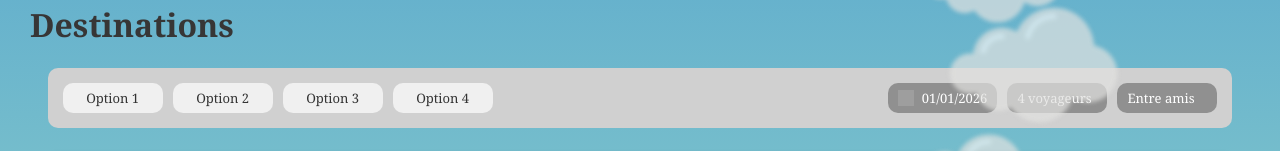
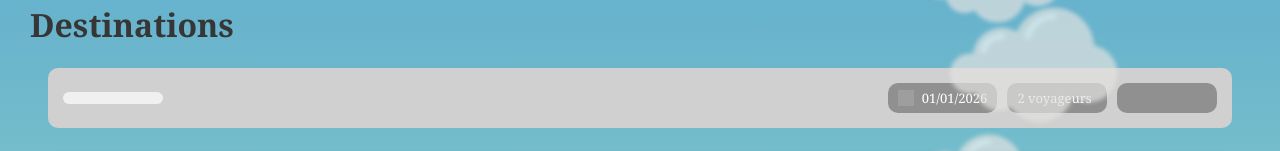
Before and after one commit to FelixHumeau/ECO2TRIP, a React (Create React App) app in the folder front/: page /trips in a window 1280 px wide. Shown: the part 108-259 px from the top of the page. Built offline with nearby package versions, Linux system fonts and the light colour scheme; grey boxes are pictures that could not be loaded.

Commit message:
bartrips dynamique

```diff
--- a/front/src/components/SearchForm.js
+++ b/front/src/components/SearchForm.js
@@ -1,6 +1,6 @@
-import React, { useState, useEffect } from "react";
-import { useSearch } from "../context/SearchContext"; // Import du SearchContext
-import { useNavigate } from "react-router-dom"; // Pour rediriger vers la page suivante
+import React, { useState, useEffect, useContext } from "react";
+import { SearchContext } from "../context/SearchContext"; // Utilisez useContext pour accéder au contexte
+import { useNavigate } from "react-router-dom";
 import DatePicker from "react-datepicker";
 import "react-datepicker/dist/react-datepicker.css";
 import { forwardRef } from "react";
@@ -9,13 +9,13 @@ import DepartureCitySelect from "./DepartureCitySelect";
 import TravelersCounter from "./TravelersCounter";
 
 function SearchForm() {
-  const { searchData, setSearchData } = useSearch(); // Récupérer les données existantes
+  const { searchData, setSearchData } = useContext(SearchContext); // Utilisez useContext
   const navigate = useNavigate();
 
   // Initialisation avec les valeurs du contexte si elles existent
   const [dateRange, setDateRange] = useState([
     searchData.startDate || null,
-    searchData.endDate || null
+    searchData.endDate || null,
   ]);
   const [departureCity, setDepartureCity] = useState(searchData.departureCity || "");
   const [travelers, setTravelers] = useState(searchData.travelers || { adults: 2, children: 0, rooms: 1 });
@@ -23,7 +23,13 @@ function SearchForm() {
 
   // Mise à jour du contexte dès qu’un champ change
   useEffect(() => {
-    setSearchData({ departureCity, startDate: dateRange[0], endDate: dateRange[1], travelers });
+    setSearchData((prevData) => ({
+      ...prevData,
+      departureCity,
+      startDate: dateRange[0],
+      endDate: dateRange[1],
+      travelers,
+    }));
   }, [departureCity, dateRange, travelers, setSearchData]);
 
   const CustomDateInput = forwardRef(({ value, onClick }, ref) => (
@@ -37,7 +43,7 @@ function SearchForm() {
         justifyContent: "center",
         textAlign: "center",
         width: "80%",
-        color: "hsl(0, 0.00%, 0.00%)"
+        color: "hsl(0, 0.00%, 0.00%)",
       }}
     >
       {value || "Dates de voyage"}
--- a/front/src/context/SearchContext.js
+++ b/front/src/context/SearchContext.js
@@ -1,18 +1,23 @@
 import { createContext, useContext, useState } from "react";
 
-// Création du contexte
-const SearchContext = createContext();
+export const SearchContext = createContext();
 
-// Fournisseur du contexte (provider)
-export function SearchProvider({ children }) {
-    const [searchData, setSearchData] = useState({});
+export const SearchProvider = ({ children }) => {
+  const [searchData, setSearchData] = useState({
+    departureCity: "",
+    startDate: null,
+    endDate: null,
+    travelers: { adults: 2, children: 0, rooms: 1 },
+    selectedFilters: [], // Pour stocker les tags sélectionnés
+    ambiance: "", // Pour stocker l'ambiance sélectionnée
+  });
 
-    return (
-        <SearchContext.Provider value={{ searchData, setSearchData }}>
-            {children}
-        </SearchContext.Provider>
-    );
-}
+  return (
+    <SearchContext.Provider value={{ searchData, setSearchData }}>
+      {children}
+    </SearchContext.Provider>
+  );
+};
 
 // Hook personnalisé pour utiliser le contexte
 export function useSearch() {
--- a/front/src/pages/ProposedTripsPage.js
+++ b/front/src/pages/ProposedTripsPage.js
@@ -1,13 +1,13 @@
-import React from "react";
+import React, { useContext } from "react";
 import { useNavigate } from "react-router-dom";
 import ExpandableMapCard from "../components/ExpandableCard";
 import BarTrips from "../components/BarTrips";
 import CloudBackground from "../components/Cloud";
-
-
+import { SearchContext } from "../context/SearchContext";
 
 const ProposedTripsPage = () => {
   const navigate = useNavigate();
+  const { searchData } = useContext(SearchContext);
 
   const cityData = [
     {
@@ -45,23 +45,27 @@ const ProposedTripsPage = () => {
     },
   ];
 
+  const totalTravelers = searchData.travelers.adults + searchData.travelers.children;
+  const days = Math.ceil((searchData.endDate - searchData.startDate) / (1000 * 60 * 60 * 24));
 
   return (
     <div style={{background: 'linear-gradient(0deg, rgb(181 239 201), rgb(95 172 205))'}}>
       <h1 style={{ marginLeft: "20px", paddingTop: "90px", paddingLeft: "10px", zIndex: "1", fontFamily: "Georgia, sans-serif" }}>Destinations</h1>
-        < CloudBackground />
+      <CloudBackground />
 
       <div>
         <BarTrips
-          items={["Option 1", "Option 2", "Option 3", "Option 4"]}
-          rightItems={["01/01/2026", "4 voyageurs", "Entre amis"]}
+          items={[searchData.selectedFilters]}
+          rightItems={[
+            searchData.startDate ? searchData.startDate.toLocaleDateString() : "01/01/2026",
+            `${totalTravelers} voyageurs`,
+            searchData.ambiance,
+          ]}
           rightItemImages={[
             "https://cdn-icons-png.flaticon.com/512/747/747310.png",  // Icône calendrier
           ]}
-
         />
       </div>
-
 
       <div style={{ display: "flex", flexDirection: "column", gap: "10px" }}>
         {cityData.map((city, index) => (
@@ -72,7 +76,7 @@ const ProposedTripsPage = () => {
             imageSrc={city.imageSrc}
             tags={city.tags}
             carbonFootprint={city.carbonFootprint}
-            days={city.days}
+            days={days}
             latitude={city.latitude}
             longitude={city.longitude}
             price={city.price}
--- a/front/src/pages/QuestionnairePage.js
+++ b/front/src/pages/QuestionnairePage.js
@@ -1,12 +1,14 @@
-import React, { useState } from "react";
-import "react-datepicker/dist/react-datepicker.css";
+import React, { useState, useContext } from "react";
 import { useNavigate } from "react-router-dom";
+import { SearchContext } from "../context/SearchContext";
 import SearchForm from "../components/SearchForm";
 
 const QuestionnairePage = () => {
   const navigate = useNavigate();
-  const [selectedFilters, setSelectedFilters] = useState([]);
+  const { searchData, setSearchData } = useContext(SearchContext);
+  const [selectedFilters, setSelectedFilters] = useState(searchData.selectedFilters || []);
   const [searchQuery, setSearchQuery] = useState("");
+  const [ambiance, setAmbiance] = useState(searchData.ambiance || "");
 
   const handleFilterClick = (filter) => {
     if (selectedFilters.includes(filter)) {
@@ -20,6 +22,19 @@ const QuestionnairePage = () => {
     setSelectedFilters(selectedFilters.filter((item) => item !== filter));
   };
 
+  const handleAmbianceChange = (event) => {
+    setAmbiance(event.target.value);
+  };
+
+  const handleContinue = () => {
+    setSearchData((prevData) => ({
+      ...prevData,
+      selectedFilters,
+      ambiance,
+    }));
+    navigate("/trips");
+  };
+
   return (
     <div style={{ fontFamily: "Georgia, sans-serif", background: 'linear-gradient(0deg, rgb(181 239 201), rgb(95 172 205))', height: "100vh", padding: "90px 40px 40px 40px" }}>
       <div style={{ textAlign: "center" }}>
@@ -27,7 +42,7 @@ const QuestionnairePage = () => {
 
         {/* Champs principaux */}
         <div style={{ display: "flex", justifyContent: "center", gap: "20px", margin: "0px 200px 30px" }}>
-          < SearchForm />
+          <SearchForm />
         </div>
 
         {/* Centres d’intérêts */}
@@ -107,9 +122,9 @@ const QuestionnairePage = () => {
           <div
             style={{
               display: "flex",
-      justifyContent: "space-between", // Répartit les options uniformément
-      overflowX: "auto", // Permet le défilement horizontal si nécessaire
-      gap: "10px", // Espacement entre les options
+              justifyContent: "space-between",
+              overflowX: "auto",
+              gap: "10px",
             }}
           >
             {["Familiale", "En amoureux", "Entre copains", "Avec les collègues", "En solo"].map((option) => (
@@ -118,8 +133,8 @@ const QuestionnairePage = () => {
                 style={{
                   cursor: "pointer",
                   fontSize: "1.1rem",
-          whiteSpace: "nowrap", // Empêche le texte de passer à la ligne
-          flexShrink: 0, // Empêche le rétrécissement des options
+                  whiteSpace: "nowrap",
+                  flexShrink: 0,
                   fontFamily: "Georgia, sans-serif"
                 }}
               >
@@ -127,6 +142,8 @@ const QuestionnairePage = () => {
                   type="radio"
                   name="ambiance"
                   value={option}
+                  checked={ambiance === option}
+                  onChange={handleAmbianceChange}
                   style={{ marginRight: "10px" }}
                 />
                 {option}
@@ -137,7 +154,7 @@ const QuestionnairePage = () => {
 
         {/* Bouton continuer */}
         <button
-          onClick={() => navigate("/trips")}
+          onClick={handleContinue}
           className="continue-button"
         >
           Découvrons votre voyage idéal !
```
Lines whose indentation alone changed are shown as unchanged.
